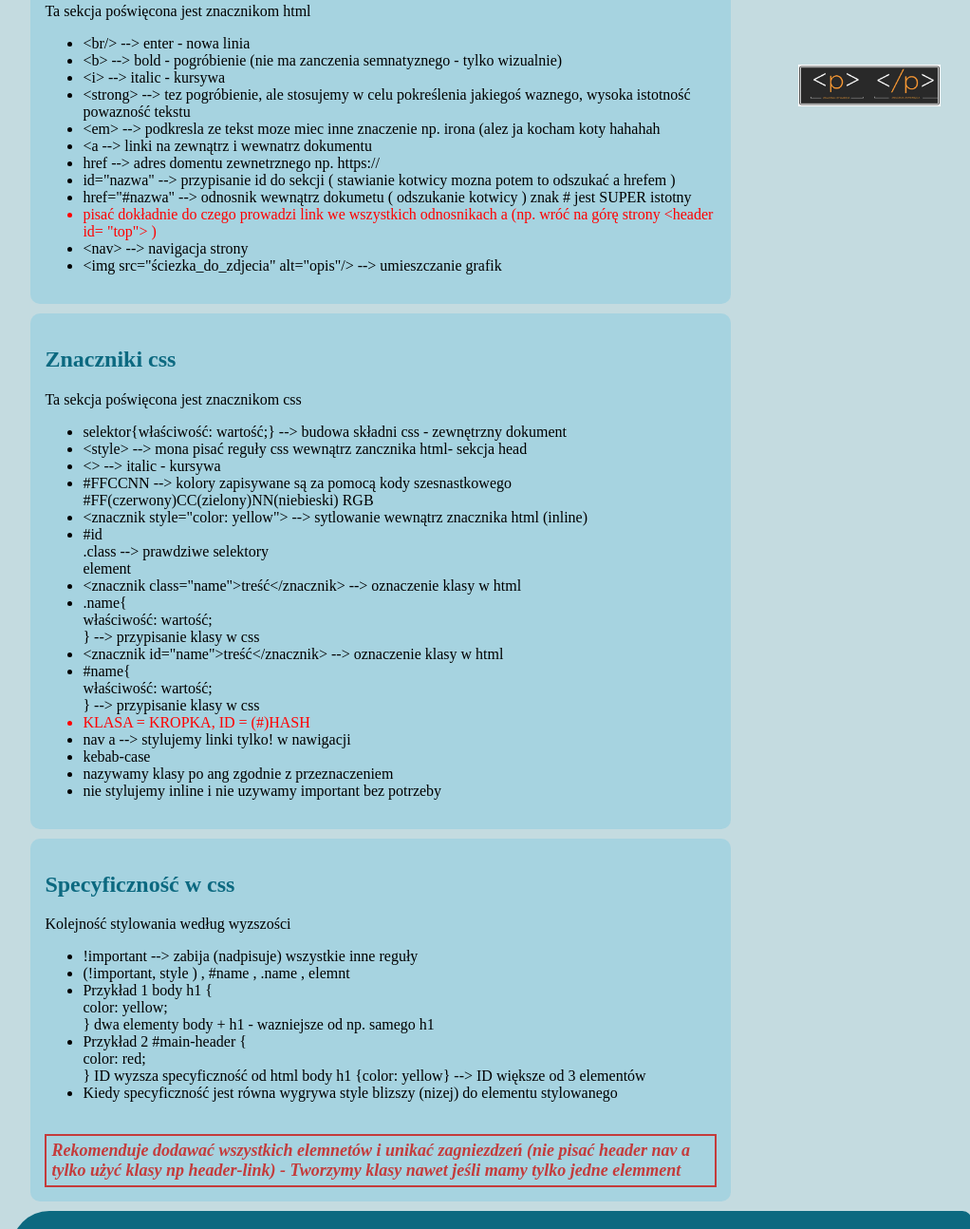
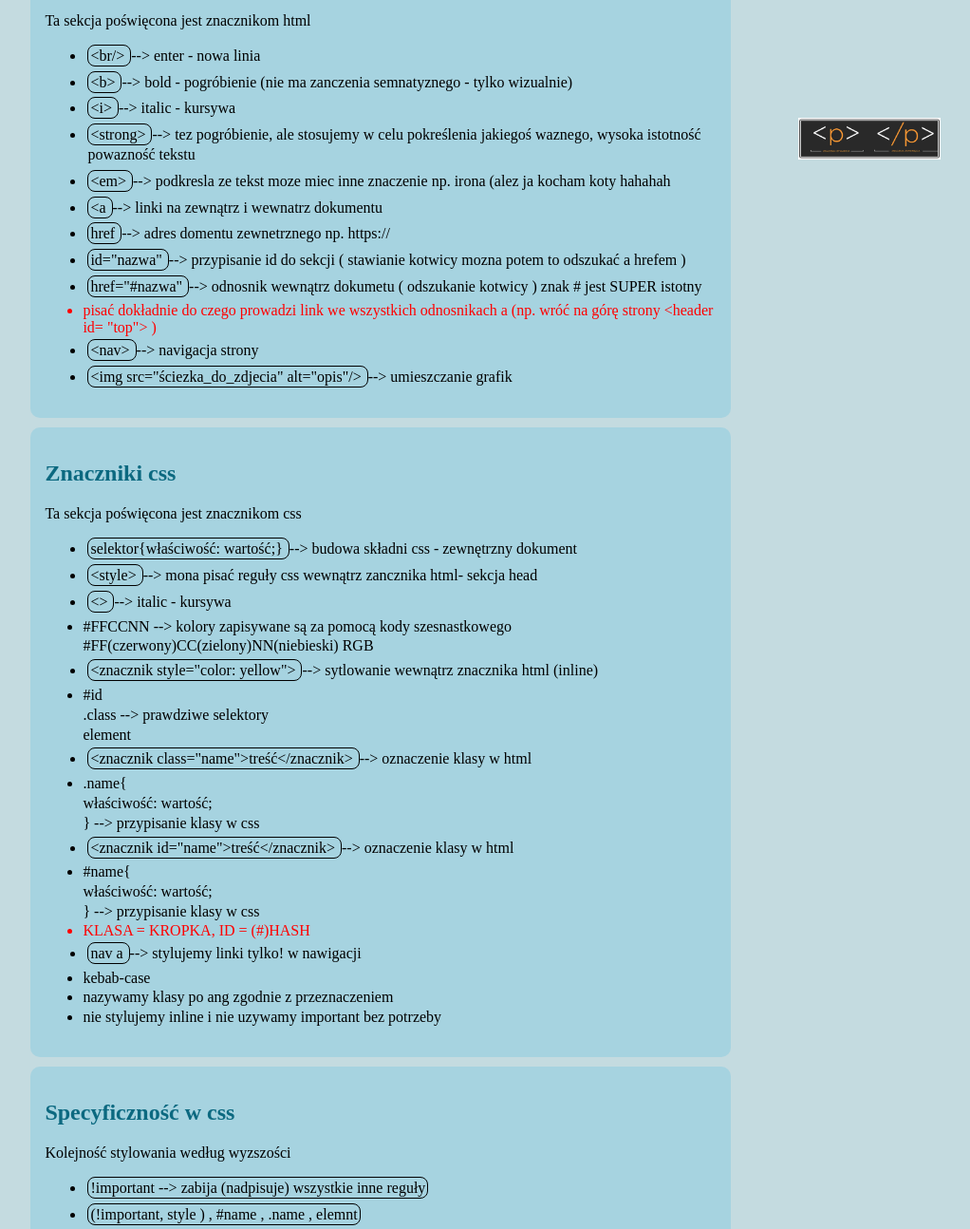
Before and after one commit to ernest-roszak/homepage, a plain HTML site: page znaczniki.html in a window 1280 px wide. Shown: the part 284-1578 px from the top of the page at 95% size, without its empty margins (122-1144 px from the left). Drawn offline with Linux system fonts and the light colour scheme.

Commit message:
week 4 done

```diff
--- a/style.css
+++ b/style.css
@@ -20,6 +20,7 @@ main {
   border-radius: 10px 40px;
   padding: 5px;
   position: sticky;
+  top: 0px;
 
 }
 .header {
@@ -103,3 +104,17 @@ main {
   display: block;
   padding: 5px;
 }
+.border__markup {
+  border-radius: 8px;
+  border: 1px solid #000;
+  padding: 2px;
+}
+.li__markup {
+  padding: 2px;
+  margin: 3px;
+  line-height: 1.3;
+}
+.li__markup--noborder {
+  padding: 0px;
+  margin: 0px;
+}
--- a/znaczniki.html
+++ b/znaczniki.html
@@ -12,6 +12,7 @@
 <body>
 
     <main>
+        <div class="navigation">
             <header id="top" class="header">
                 <nav class="navigation">
                   <a class="navigation__link" href="index.html">Strona Główna</a>
@@ -19,7 +20,7 @@
                   <a class="navigation__link navigation__link--onclick" href="znaczniki.html">Znaczniki</a>
                   <h1 class="h1-title">Ernest Roszak - Strona Domowa</h1>
                 </nav>
-
+            </div>
 
               </header>
 
@@ -30,23 +31,23 @@
             <img class="header-index-img" src="znacznik.jpg" alt="Znaczniki html">
             <article>
                 <ul>
-                    <li> &lt;br/&gt; --> enter - nowa linia</li>
-                    <li> &lt;b&gt; --> bold - pogróbienie (nie ma zanczenia semnatyznego - tylko wizualnie)</li>
-                    <li> &lt;i&gt; --> italic - kursywa</li>
-                    <li> &lt;strong&gt; --> tez pogróbienie, ale stosujemy w celu pokreślenia jakiegoś waznego, wysoka
+                    <li class="li__markup"> <span class="border__markup"> &lt;br/&gt; </span>--> enter - nowa linia</li>
+                    <li class="li__markup"> <span class="border__markup">  &lt;b&gt; </span>--> bold - pogróbienie (nie ma zanczenia semnatyznego - tylko wizualnie)</li>
+                    <li class="li__markup"> <span class="border__markup">  &lt;i&gt; </span>--> italic - kursywa</li>
+                    <li class="li__markup"> <span class="border__markup">  &lt;strong&gt; </span>--> tez pogróbienie, ale stosujemy w celu pokreślenia jakiegoś waznego, wysoka
                         istotność powazność tekstu </li>
-                    <li> &lt;em&gt; --> podkresla ze tekst moze miec inne znaczenie np. irona (alez ja kocham koty
+                    <li class="li__markup"> <span class="border__markup">  &lt;em&gt; </span>--> podkresla ze tekst moze miec inne znaczenie np. irona (alez ja kocham koty
                         hahahah</li>
-                    <li> &lt;a --> linki na zewnątrz i wewnatrz dokumentu </li>
-                    <li> href --> adres domentu zewnetrznego np. https://</li>
-                    <li> id="nazwa" --> przypisanie id do sekcji ( stawianie kotwicy mozna potem to odszukać a hrefem )
+                    <li class="li__markup"> <span class="border__markup">  &lt;a </span>--> linki na zewnątrz i wewnatrz dokumentu </li>
+                    <li class="li__markup"> <span class="border__markup">  href </span>--> adres domentu zewnetrznego np. https://</li>
+                    <li class="li__markup"> <span class="border__markup">  id="nazwa" </span>--> przypisanie id do sekcji ( stawianie kotwicy mozna potem to odszukać a hrefem )
                     </li>
-                    <li> href="#nazwa" --> odnosnik wewnątrz dokumetu ( odszukanie kotwicy ) znak # jest SUPER istotny
+                    <li class="li__markup"><span class="border__markup">  href="#nazwa" </span>--> odnosnik wewnątrz dokumetu ( odszukanie kotwicy ) znak # jest SUPER istotny
                     </li>
-                    <li style="color: red;"> pisać dokładnie do czego prowadzi link we wszystkich odnosnikach a (np.
+                    <li style="color: red;" > pisać dokładnie do czego prowadzi link we wszystkich odnosnikach a (np.
                         wróć na górę strony &lt;header id= "top"&gt; ) </li>
-                    <li> &lt;nav&gt; --> navigacja strony</li>
-                    <li>&lt;img src="ściezka_do_zdjecia" alt="opis"/&gt; --> umieszczanie grafik</li>
+                    <li class="li__markup"><span class="border__markup">  &lt;nav&gt; </span>--> navigacja strony</li>
+                    <li class="li__markup"><span class="border__markup"> &lt;img src="ściezka_do_zdjecia" alt="opis"/&gt; </span>--> umieszczanie grafik</li>
 
                 </ul>
 
@@ -58,22 +59,22 @@
             <img class="header-index-img" src="znacznik.jpg" alt="Znaczniki css">
             <article>
                 <ul>
-                    <li> selektor{właściwość: wartość;} --> budowa składni css - zewnętrzny dokument</li>
-                    <li> &lt;style&gt; --> mona pisać reguły css wewnątrz zancznika html- sekcja head</li>
-                    <li> &lt;&gt; --> italic - kursywa</li>
-                    <li> #FFCCNN --> kolory zapisywane są za pomocą kody szesnastkowego
+                    <li class="li__markup"><span class="border__markup">  selektor{właściwość: wartość;} </span>--> budowa składni css - zewnętrzny dokument</li>
+                    <li class="li__markup"><span class="border__markup">  &lt;style&gt; </span>--> mona pisać reguły css wewnątrz zancznika html- sekcja head</li>
+                    <li class="li__markup"><span class="border__markup">  &lt;&gt; </span>--> italic - kursywa</li>
+                    <li class="li__markup li__markup--noborder">#FFCCNN --> kolory zapisywane są za pomocą kody szesnastkowego
                         #FF(czerwony)CC(zielony)NN(niebieski) RGB</li>
-                    <li> &lt;znacznik style="color: yellow"&gt; --> sytlowanie wewnątrz znacznika html (inline)</li>
-                    <li> #id <br /> .class --> prawdziwe selektory <br /> element </li>
-                    <li> &lt;znacznik class="name"&gt;treść&lt;/znacznik&gt; --> oznaczenie klasy w html</li>
-                    <li> .name{</br>właściwość: wartość; <br />} --> przypisanie klasy w css</li>
-                    <li> &lt;znacznik id="name"&gt;treść&lt;/znacznik&gt; --> oznaczenie klasy w html</li>
-                    <li> #name{</br>właściwość: wartość; <br />} --> przypisanie klasy w css</li>
+                    <li class="li__markup"> <span class="border__markup">  &lt;znacznik style="color: yellow"&gt; </span>--> sytlowanie wewnątrz znacznika html (inline)</li>
+                    <li class="li__markup li__markup--noborder">#id <br /> .class --> prawdziwe selektory <br /> element </li>
+                    <li class="li__markup"><span class="border__markup">  &lt;znacznik class="name"&gt;treść&lt;/znacznik&gt; </span>--> oznaczenie klasy w html</li>
+                    <li class="li__markup li__markup--noborder">.name{</br>właściwość: wartość; <br />} --> przypisanie klasy w css</li>
+                    <li class="li__markup"><span class="border__markup">  &lt;znacznik id="name"&gt;treść&lt;/znacznik&gt; </span>--> oznaczenie klasy w html</li>
+                    <li class="li__markup li__markup--noborder">#name{</br>właściwość: wartość; <br />} --> przypisanie klasy w css</li>
                     <li style="color:red;">KLASA = KROPKA, ID = (#)HASH </li>
-                    <li>nav a --> stylujemy linki tylko! w nawigacji</li>
-                    <li>kebab-case</li>
-                    <li>nazywamy klasy po ang zgodnie z przeznaczeniem</li>
-                    <li>nie stylujemy inline i nie uzywamy important bez potrzeby</li>
+                    <li class="li__markup"><span class="border__markup"> nav a </span>--> stylujemy linki tylko! w nawigacji</li>
+                    <li class="li__markup li__markup--noborder">kebab-case</li>
+                    <li class="li__markup li__markup--noborder">nazywamy klasy po ang zgodnie z przeznaczeniem</li>
+                    <li class="li__markup li__markup--noborder">nie stylujemy inline i nie uzywamy important bez potrzeby</li>
 
 
                 </ul>
@@ -85,13 +86,13 @@
                 <p class="section-main__description">Kolejność stylowania według wyzszości</p>
             <article>
                 <ul>
-                    <li>!important --> zabija (nadpisuje) wszystkie inne reguły</li>
-                    <li>(!important, style ) , #name , .name , elemnt</li>
-                    <li>Przykład 1 body h1 {<br />color: yellow;<br />} dwa elementy body + h1 - wazniejsze od np.
+                    <li class="li__markup"> <span class="border__markup"> !important --> zabija (nadpisuje) wszystkie inne reguły</li>
+                        <li class="li__markup"> <span class="border__markup"> (!important, style ) , #name , .name , elemnt</li>
+                            <li class="li__markup li__markup--noborder">Przykład 1 body h1 {<br />color: yellow;<br />} dwa elementy body + h1 - wazniejsze od np.
                         samego h1</li>
-                    <li>Przykład 2 #main-header {<br />color: red;<br />} ID wyzsza specyficzność od html body h1
+                        <li class="li__markup li__markup--noborder">Przykład 2 #main-header {<br />color: red;<br />} ID wyzsza specyficzność od html body h1
                         {color: yellow} --> ID większe od 3 elementów </li>
-                    <li>Kiedy specyficzność jest równa wygrywa style blizszy (nizej) do elementu stylowanego</li><br />
+                        <li class="li__markup li__markup--noborder">Kiedy specyficzność jest równa wygrywa style blizszy (nizej) do elementu stylowanego</li><br />
                     </ul>
                 <div></div><span class="description">Rekomenduje dodawać wszystkich elemnetów i unikać zagniezdzeń (nie pisać
                         header nav a tylko użyć klasy np header-link) - Tworzymy klasy nawet jeśli mamy tylko jedne
```
